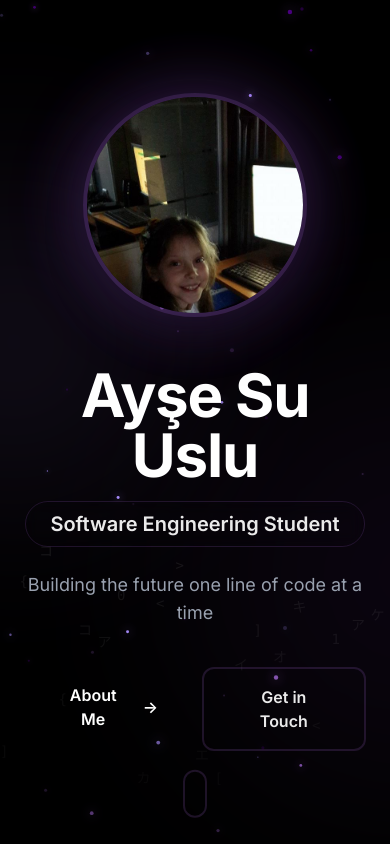
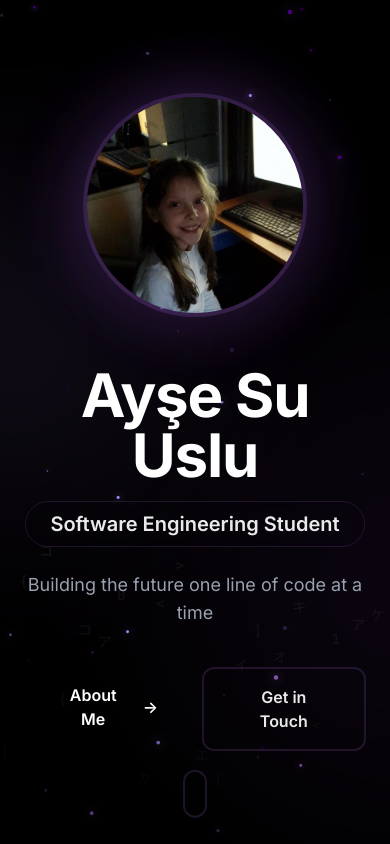
Before and after one commit to suuslu/suuslu.github.io, a React (Vite) app: page / in a window 390 px wide. Shown: the top 844 px of the page. Built offline with nearby package versions, Linux system fonts and the light colour scheme.

Commit message:
Adjust portrait crop for desktop/mobile

```diff
--- a/src/app/components/about-me.tsx
+++ b/src/app/components/about-me.tsx
@@ -8,11 +8,11 @@ export function AboutMe() {
   const [galleryIndex, setGalleryIndex] = useState(0);
 
   const galleryImages = [
-    { src: '/kucuksucuk.jpg', alt: 'Portrait photo' },
     { src: '/image0.png', alt: 'Portfolio photo 1' },
     { src: '/image1.png', alt: 'Portfolio photo 2' },
     { src: '/image2.jpg', alt: 'Portfolio photo 3' },
-    { src: '/image3.png', alt: 'Portfolio photo 4' }
+    { src: '/image3.png', alt: 'Portfolio photo 4' },
+    { src: '/kucuksucuk.jpg', alt: 'Portrait photo' }
   ];
 
   const { scrollYProgress } = useScroll({
@@ -359,7 +359,7 @@ export function AboutMe() {
                     key={galleryImages[galleryIndex].src}
                     src={galleryImages[galleryIndex].src}
                     alt={galleryImages[galleryIndex].alt}
-                    className="h-[380px] w-full object-cover object-top"
+                    className="h-[380px] w-full object-cover object-[55%_35%]"
                     initial={{ opacity: 0, scale: 1.02 }}
                     animate={{ opacity: 1, scale: 1 }}
                     transition={{ duration: 0.6, ease: "easeOut" }}
--- a/src/app/components/hero.tsx
+++ b/src/app/components/hero.tsx
@@ -220,7 +220,7 @@ export function Hero() {
             <img
               src="/kucuksucuk.jpg"
               alt="Ayse Su Uslu portrait"
-              className="w-full h-full object-cover object-top"
+              className="w-full h-full object-cover object-[55%_35%]"
             />
           </div>
         </motion.div>
```
Also changed, not shown: 5 other files (tests, documents, lock files or other folders).
